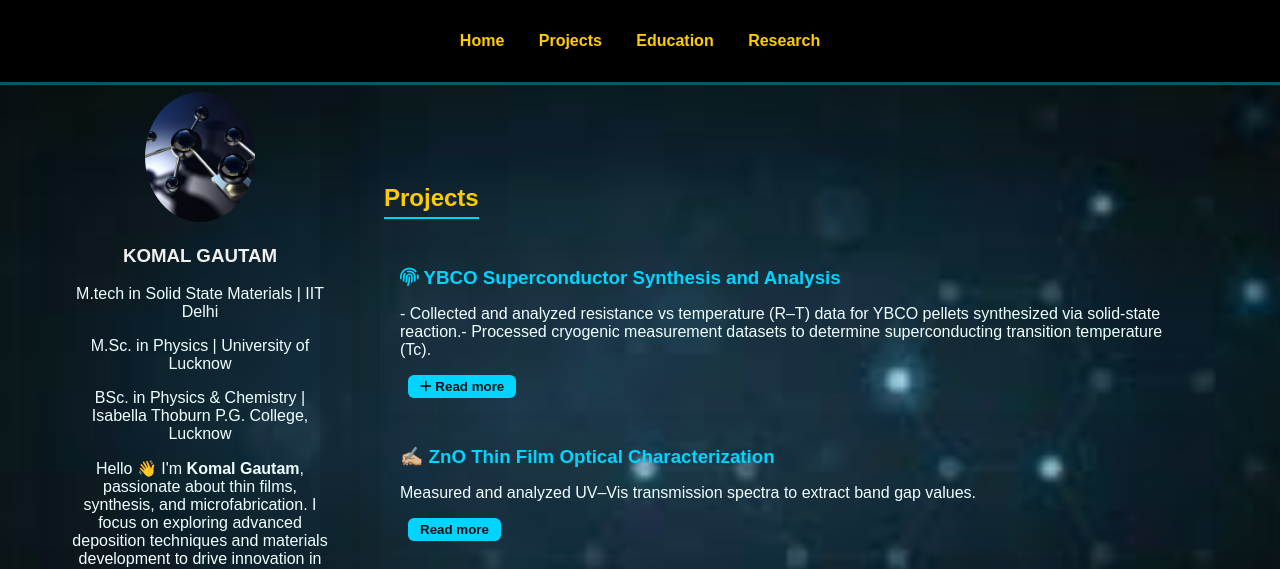
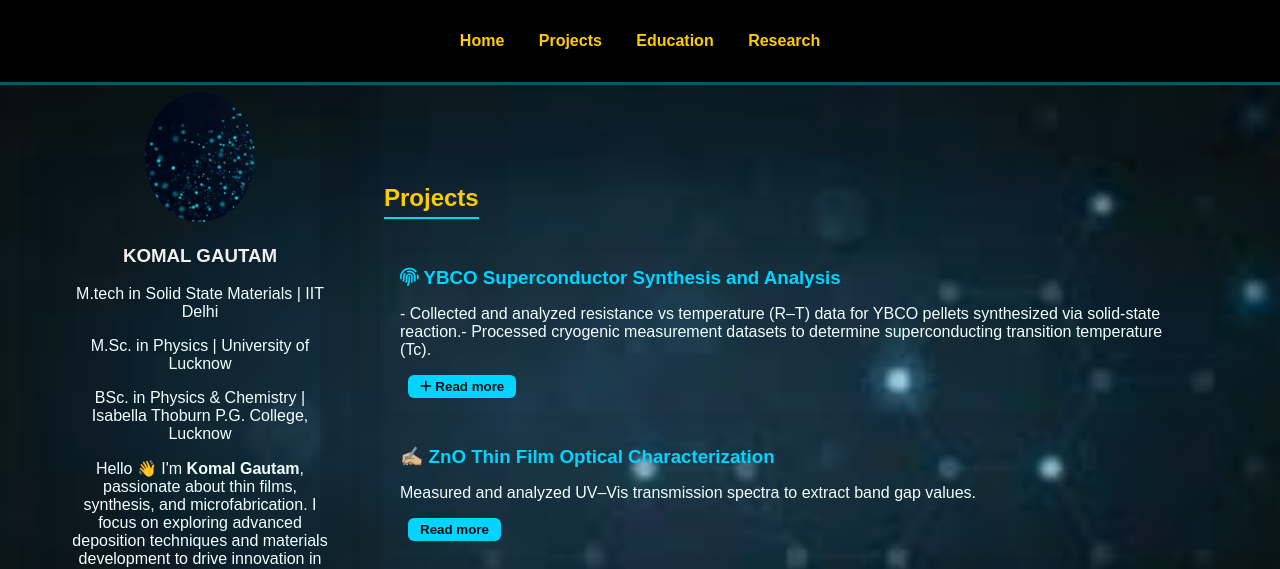
Before and after one commit to Komal-Gautam2150/Komal-Gautam2150.github.io, a plain HTML site: page index.html in a window 1280 px wide. Shown: the top 569 px of the page. Drawn offline with Linux system fonts and the light colour scheme.

Commit message:
Update profile photo source in index.html

```diff
--- a/index.html
+++ b/index.html
@@ -25,7 +25,7 @@
   <div class="container">
   <aside class="profile-section">
     <section id="home">
-      <img src="komal_background.jpg" alt="My Photo" class="profile-photo">
+      <img src="images2.webp" alt="My Photo" class="profile-photo">
       <div class="profile-info">
         <h1>KOMAL  GAUTAM</h1>
         <p>M.tech in Solid State Materials | IIT Delhi </p>
```
